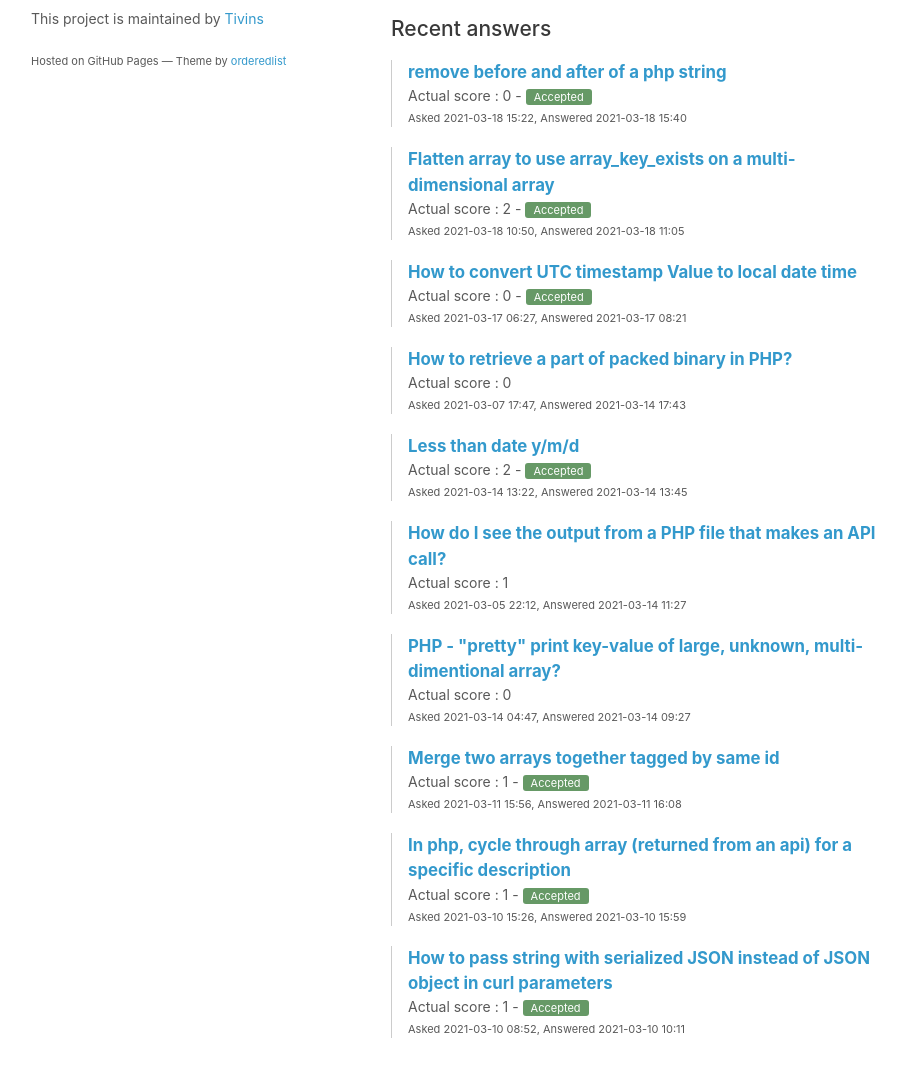
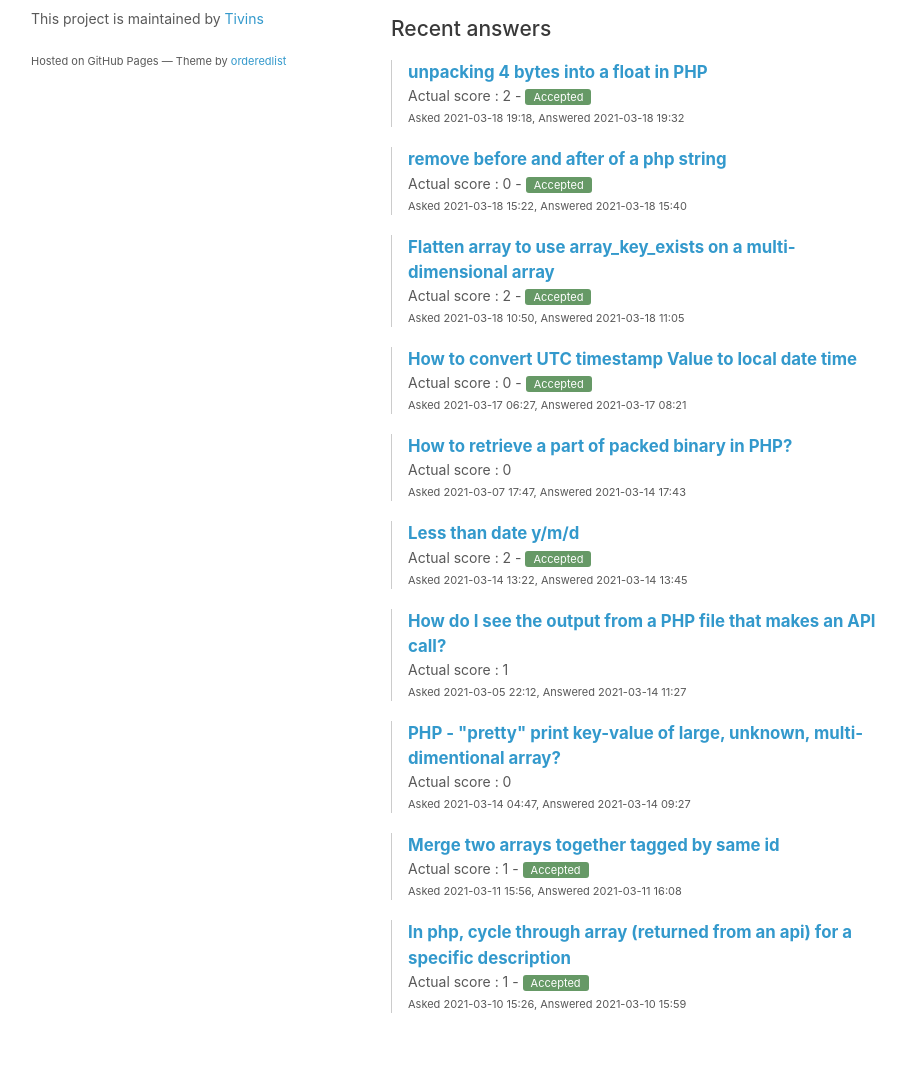
Before and after one commit to tivins/tivins.github.io, a plain HTML site: page index.html in a window 1280 px wide. Shown: the part 660-1736 px from the top of the page, without its empty margins (179-1085 px from the left). Drawn offline with Linux system fonts and the light colour scheme.

Commit message:
Update 2021-03-18 20:22

```diff
--- a/index.html
+++ b/index.html
@@ -70,6 +70,16 @@
         <p>A complete Q&amp;A list about various error messages in PHP <a href="https://stackoverflow.com/q/3737139/9193372">Read more</a>.</p>
     </div>
     <h2>Recent answers</h2>
+    <div class="qitem">
+        <a href="https://stackoverflow.com/a/66697064/9193372" class="title">unpacking 4 bytes into a float in PHP</a>
+        <p>
+            Actual score : 2 - <small class="accepted">Accepted</small>
+            <br><small>
+                Asked 2021-03-18 19:18,
+                Answered 2021-03-18 19:32</small>
+        </p>
+    </div>
+
     <div class="qitem">
         <a href="https://stackoverflow.com/a/66693346/9193372" class="title">remove before and after of a php string</a>
         <p>
@@ -160,16 +170,6 @@
         </p>
     </div>
 
-    <div class="qitem">
-        <a href="https://stackoverflow.com/a/66561585/9193372" class="title">How to pass string with serialized JSON instead of JSON object in curl parameters</a>
-        <p>
-            Actual score : 1 - <small class="accepted">Accepted</small>
-            <br><small>
-                Asked 2021-03-10 08:52,
-                Answered 2021-03-10 10:11</small>
-        </p>
-    </div>
-
       </section>
       <footer>
         <p>This project is maintained by <a href="http://github.com/tivins">Tivins</a></p>
```
